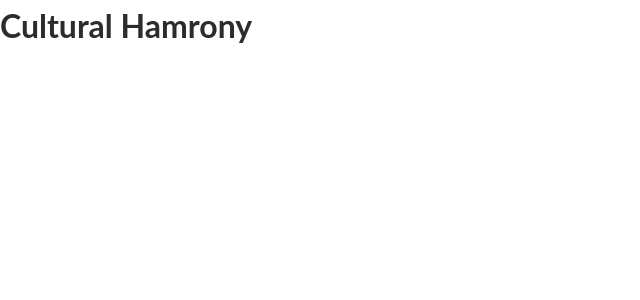
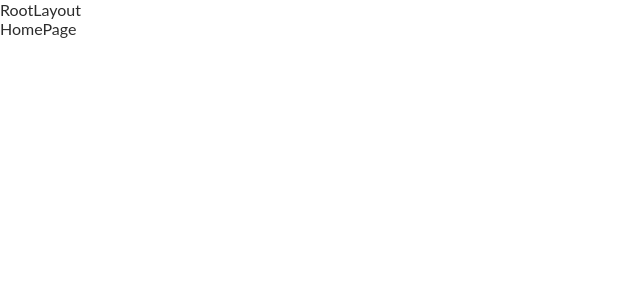
Before and after one commit to expozonee/cultural-harmony-app, a React (Vite) app: page / in a window 1280 px wide. Shown: the top 300 px of the page, without its empty margins (0-640 px from the left). Built offline with nearby package versions, Linux system fonts and the light colour scheme; a web font is replaced by a local one.

Commit message:
added react router

```diff
--- a/package.json
+++ b/package.json
@@ -11,7 +11,9 @@
   },
   "dependencies": {
     "react": "^18.3.1",
-    "react-dom": "^18.3.1"
+    "react-dom": "^18.3.1",
+    "react-router": "^7.0.2",
+    "react-router-dom": "^7.0.2"
   },
   "devDependencies": {
     "@eslint/js": "^9.15.0",
--- a/src/App.jsx
+++ b/src/App.jsx
@@ -1,10 +1,8 @@
 import "./assets/main.css";
+import { RouterProviderComponent as RouterProvider } from "./Router/RouterProvider";
+
 function App() {
-  return (
-    <>
-      <h1>Cultural Hamrony</h1>
-    </>
-  );
+  return <RouterProvider />;
 }
 
 export default App;
--- /dev/null
+++ b/src/layout/RootLayout.tsx
@@ -0,0 +1,11 @@
+import React from "react";
+import { Outlet } from "react-router";
+
+export function RootLayout() {
+  return (
+    <div>
+      RootLayout
+      <Outlet />
+    </div>
+  );
+}
--- /dev/null
+++ b/src/pages/HomePage.tsx
@@ -0,0 +1,5 @@
+import React from "react";
+
+export function HomePage() {
+  return <div>HomePage</div>;
+}
--- /dev/null
+++ b/src/router/RouterProvider.tsx
@@ -0,0 +1,21 @@
+import React from "react";
+import { HomePage } from "../pages/HomePage";
+import { RootLayout } from "../layout/RootLayout";
+import { RouterProvider, createBrowserRouter } from "react-router-dom";
+
+const router = createBrowserRouter([
+  {
+    path: "/",
+    element: <RootLayout />,
+    children: [
+      {
+        index: true,
+        element: <HomePage />,
+      },
+    ],
+  },
+]);
+
+export function RouterProviderComponent() {
+  return <RouterProvider router={router} />;
+}
```
Also changed, not shown: 1 other file (tests, documents, lock files or other folders).
